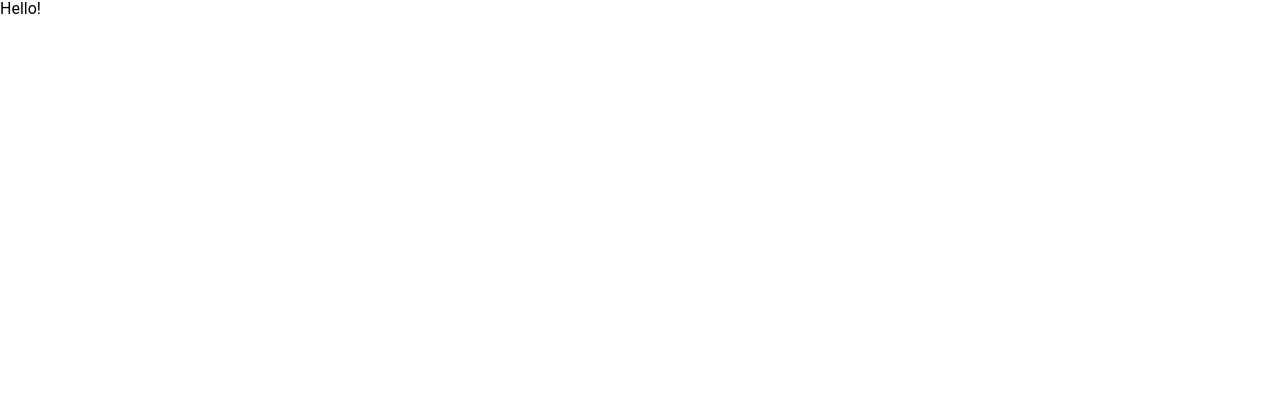
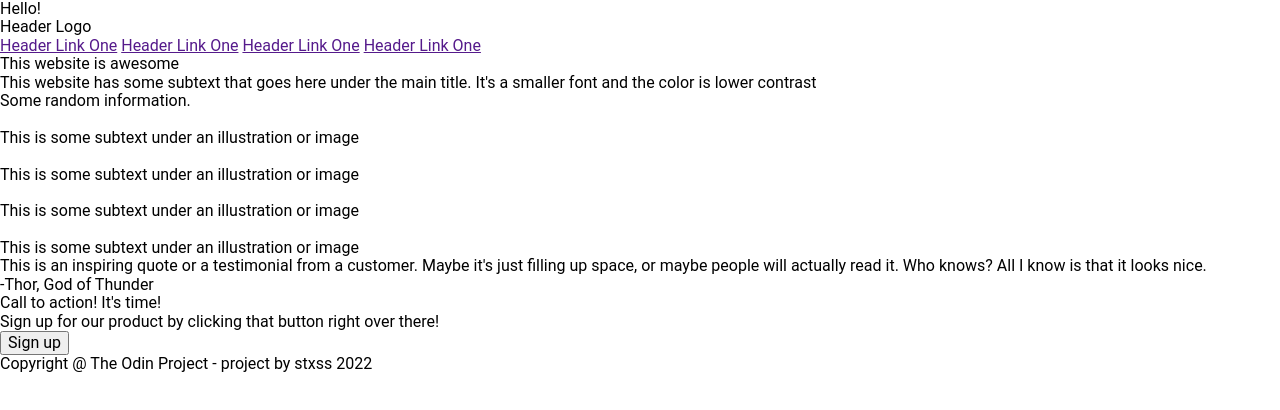
Before and after one commit to stxss/odin-landing-page, a plain HTML site: page index.html in a window 1280 px wide. Drawn offline with Linux system fonts and the light colour scheme.

Commit message:
Add initial sections to index.html

```diff
--- a/index.html
+++ b/index.html
@@ -10,5 +10,75 @@
 </head>
 <body>
     Hello!
+
+    <div class="header">
+        <div class="logo">Header Logo</div>
+        <a href="">Header Link One</a>
+        <a href="">Header Link One</a>
+        <a href="">Header Link One</a>
+        <a href="">Header Link One</a>
+    </div>
+
+    <div class="hero">
+        <div class="hero-title">This website is awesome</div>
+        <div class="hero-subtext">This website has some subtext that goes here under the main title. It's a smaller font and the color is lower contrast </div>
+    </div>
+
+    <div class="info-container">
+        <div class="info-title">Some random information.</div>
+
+        <div class="info">
+            <img src="" alt="">
+            <div class="info-text">
+                This is some subtext under an illustration or image
+            </div>
+        </div>
+
+        <div class="info">
+            <img src="" alt="">
+            <div class="info-text">
+                This is some subtext under an illustration or image
+            </div>
+        </div>
+
+        <div class="info">
+            <img src="" alt="">
+            <div class="info-text">
+                This is some subtext under an illustration or image
+            </div>
+        </div>
+
+        <div class="info">
+            <img src="" alt="">
+            <div class="info-text">
+                This is some subtext under an illustration or image
+            </div>
+        </div>
+    </div>
+
+    <div class="quote">
+        <div class="quote-text">This is an inspiring quote or a testimonial from a customer. Maybe it's just filling up space, or maybe people will actually read it. Who knows? All I know is that it looks nice.</div>
+        <div class="signature">
+            -Thor, God of Thunder
+        </div>
+    </div>
+
+    <div class="call">
+        <div class="call-title">
+            Call to action! It's time!
+        </div>
+
+        <div class="call-subtext">
+            Sign up for our product by clicking that button right over there!
+        </div>
+
+        <button class="sign-up">
+            Sign up
+        </button>
+    </div>
+
+    <div class="footer">
+        Copyright @ The Odin Project - project by stxss 2022
+    </div>
 </body>
 </html>
```
